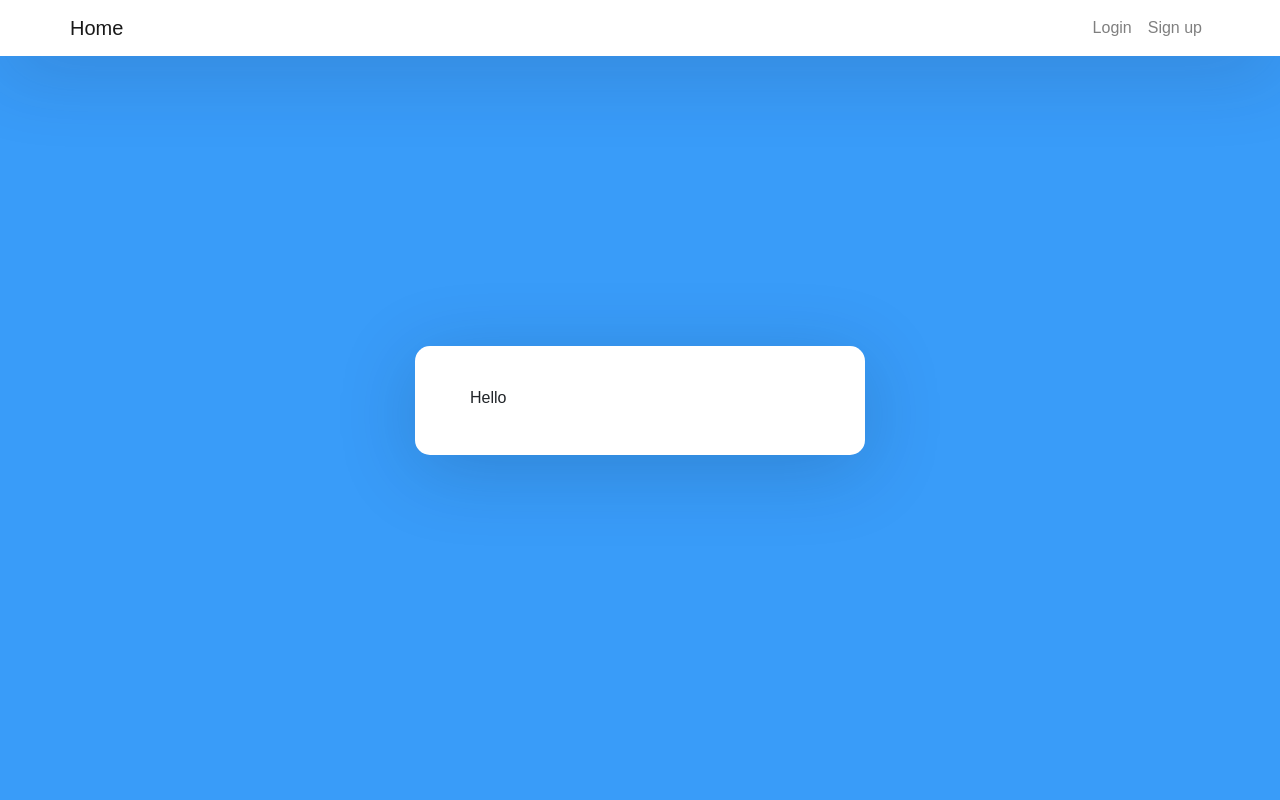
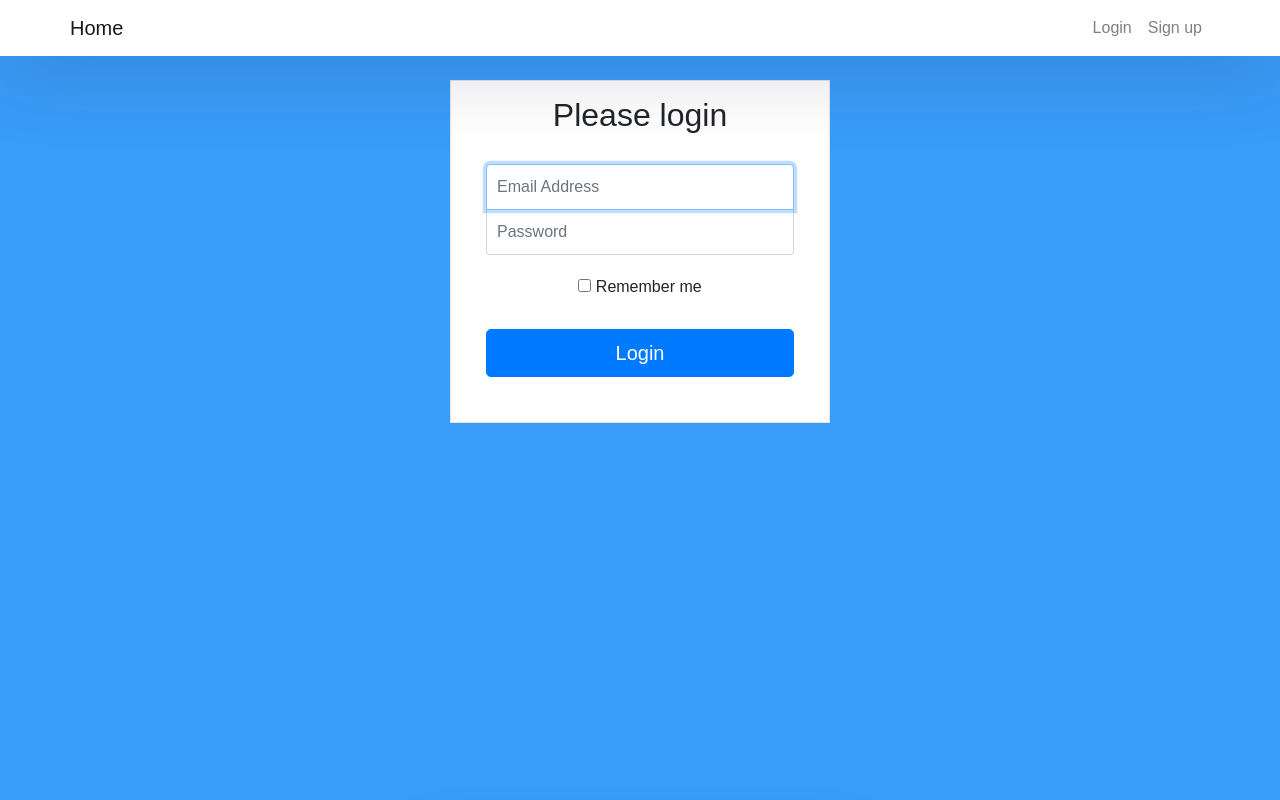
Before and after one commit to sean-code/vue-auth, a Vue app: page / in a window 1280 px wide. Shown: the top 800 px of the page. Built offline with nearby package versions, Linux system fonts and the light colour scheme.

Commit message:
Create: Login as a new component to debulk the app

```diff
--- a/src/App.vue
+++ b/src/App.vue
@@ -1,6 +1,7 @@
 <template>
   <div id="app">
     <NavBar />
+    <LogIn />
     <div class="auth-wrapper">
       <div class="auth-inner">
         Hello
@@ -11,11 +12,13 @@
 
 <script>
 import NavBar from '../src/components/NavBar.vue'
+import LogIn from '../src/components/LogIn.vue'
 
 export default {
   name: 'App',
   components: {
-    NavBar
+    NavBar,
+    LogIn
   }
 }
 </script>
--- /dev/null
+++ b/src/components/LogIn.vue
@@ -0,0 +1,75 @@
+<template>
+<div class="wrapper">
+        <form class="form-signin">
+            <h2 class="form-signin-heading">Please login</h2>
+            <input type="text" class="form-control" name="username" placeholder="Email Address" required="" autofocus="" />
+            <input type="password" class="form-control" name="password" placeholder="Password" required=""/>
+            <label class="checkbox">
+                <input type="checkbox" value="remember-me" id="rememberMe" name="rememberMe"> Remember me
+            </label>
+            <button class="btn btn-lg btn-primary btn-block" type="submit">Login</button>
+        </form>
+  </div>
+</template>
+
+<script>
+    export default {
+        name: 'LogIn'
+    }
+
+</script>
+
+<style scoped>
+/* @import "bourbon"; */
+
+body {
+	background: #eee !important;
+}
+
+.wrapper {
+	margin-top: 80px;
+  margin-bottom: 80px;
+}
+
+.form-signin {
+  max-width: 380px;
+  padding: 15px 35px 45px;
+  margin: 0 auto;
+  background-color: #fff;
+  border: 1px solid rgba(0,0,0,0.1);
+}
+
+  .form-signin-heading,.checkbox {
+     margin-bottom: 30px;
+	}
+
+	.checkbox {
+        font-weight: normal;
+	}
+    .form-control {
+    position: relative;
+    font-size: 16px;
+    height: auto;
+    padding: 10px;
+}
+
+.form-control:focus {
+    z-index: 2;
+}
+
+
+	input[type="text"] {
+        margin-bottom: -1px;
+        border-bottom-left-radius: 0;
+        border-bottom-right-radius: 0;
+	}
+
+	input[type="password"] {
+        margin-bottom: 20px;
+        border-top-left-radius: 0;
+        border-top-right-radius: 0;
+	}
+
+
+
+</style>
--- a/src/components/NavBar.vue
+++ b/src/components/NavBar.vue
@@ -18,7 +18,7 @@
 
 <script>
 export default {
-
+  name: 'NavBar'
 }
 </script>
 
```
